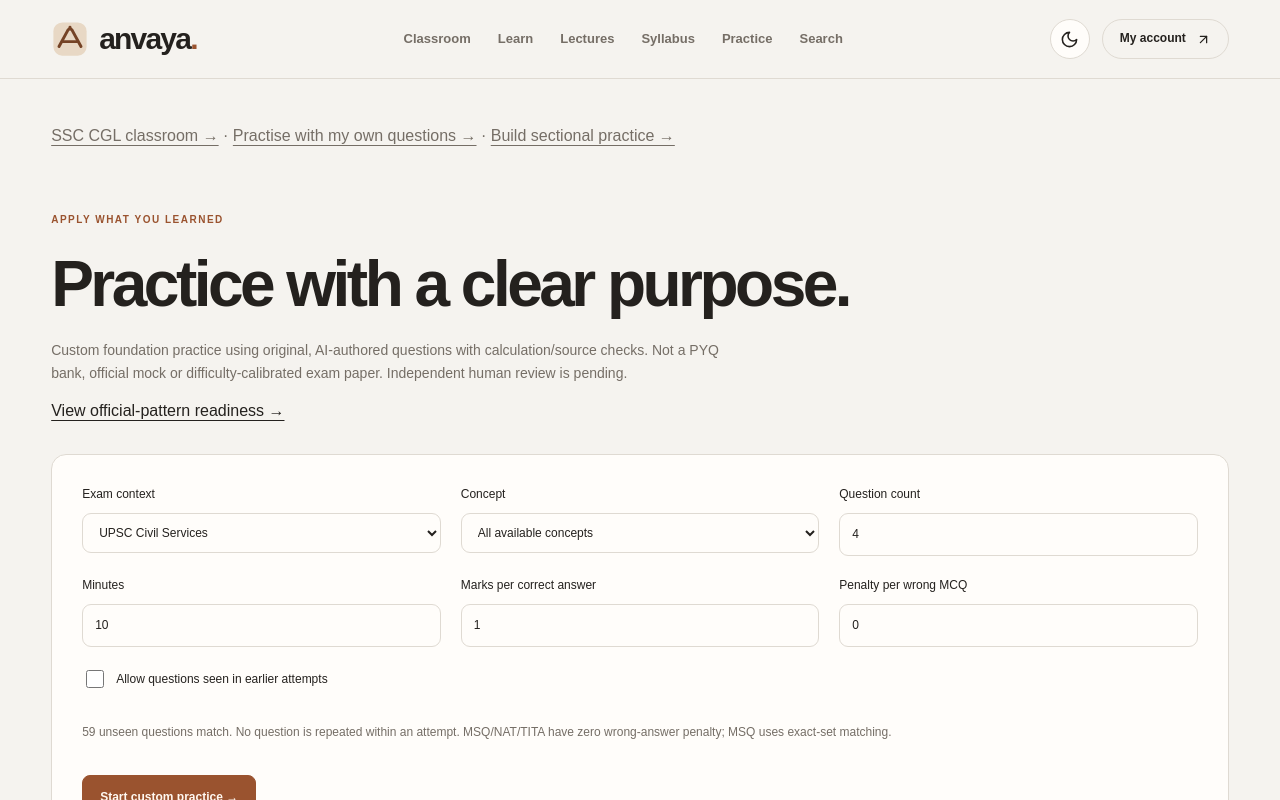
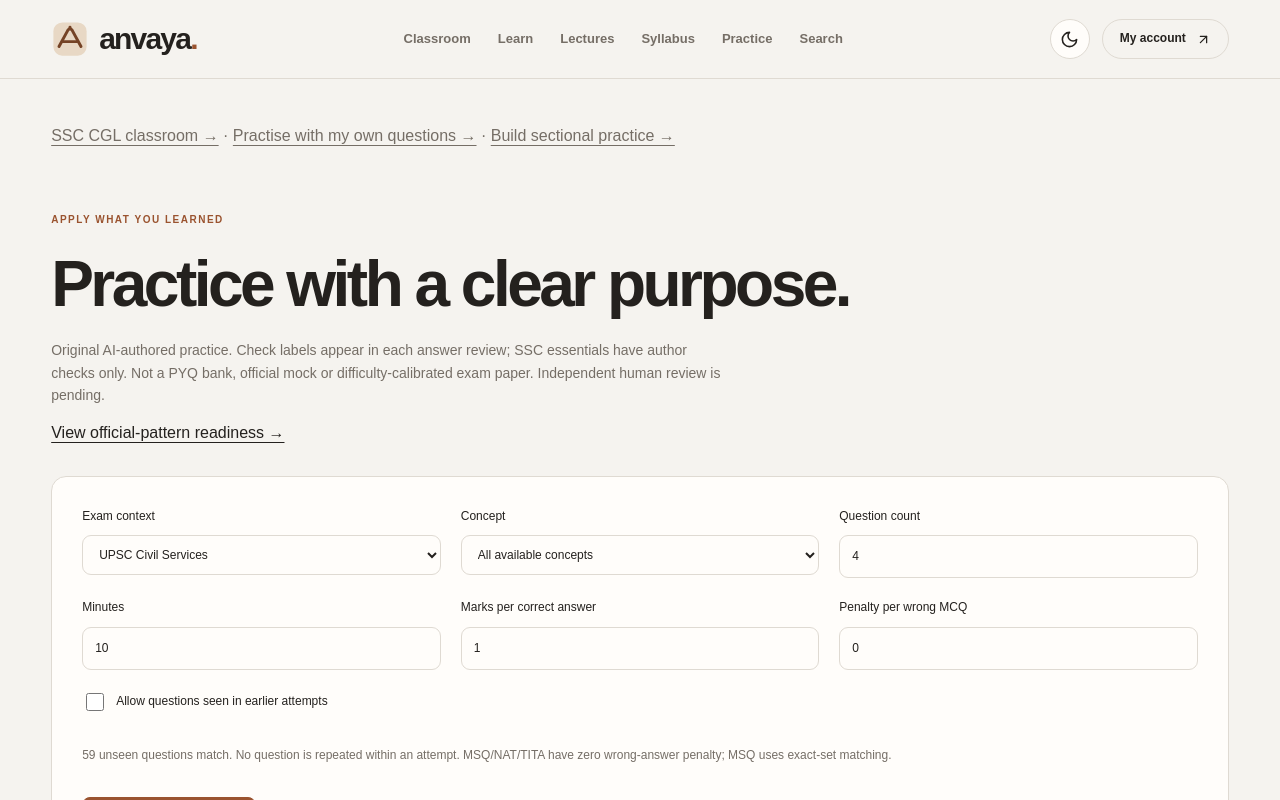
Before and after one commit to i-akb25/Anvaya, a Next.js app: page /practice in a window 1280 px wide. Shown: the top 800 px of the page. Built offline with nearby package versions, Linux system fonts and the light colour scheme.

Commit message:
Clarify author-only SSC checks in the practice introduction

```diff
--- a/components/platform/assessment.tsx
+++ b/components/platform/assessment.tsx
@@ -235,9 +235,10 @@ export function AssessmentDesk() {
           {active ? "Stay with the problem." : "Practice with a clear purpose."}
         </h1>
         <p>
-          Custom foundation practice using original, AI-authored questions with
-          calculation/source checks. Not a PYQ bank, official mock or
-          difficulty-calibrated exam paper. Independent human review is pending.
+          Original AI-authored practice. Check labels appear in each answer
+          review; SSC essentials have author checks only. Not a PYQ bank,
+          official mock or difficulty-calibrated exam paper. Independent human
+          review is pending.
         </p>
         <Link href="/syllabus">View official-pattern readiness →</Link>
       </div>
```
